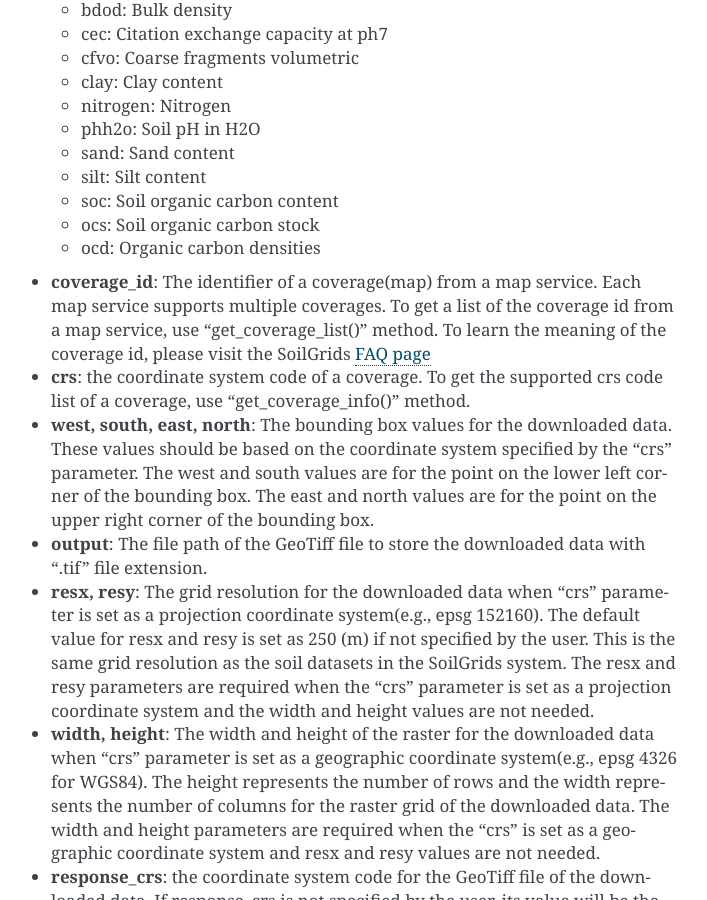
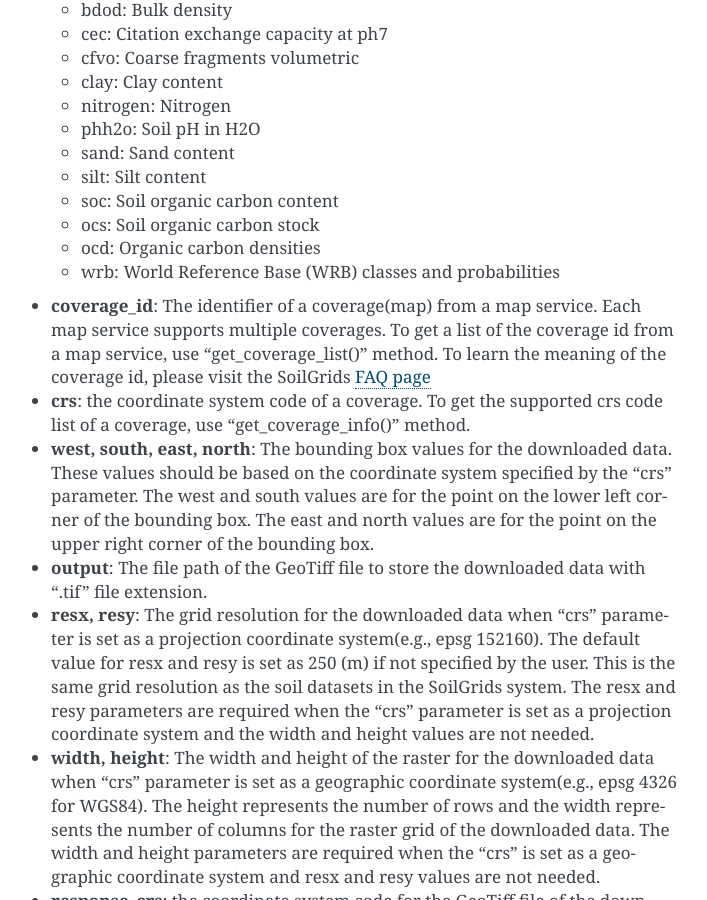
Before and after one commit to gantian127/soilgrids, a Sphinx documentation site: the page built from docs/source/index.rst, in a window 1280 px wide and 900 px high, scrolled down 3282 px. Shown: the whole window, without its empty margins (399-1106 px from the left). Built offline with Sphinx 7.4.7, drawn with Linux system fonts in a browser that asks for light colours.

Commit message:
add wrb info

```diff
--- a/docs/source/index.rst
+++ b/docs/source/index.rst
@@ -154,6 +154,7 @@ Parameter settings
   * soc: Soil organic carbon content
   * ocs: Soil organic carbon stock
   * ocd: Organic carbon densities
+  * wrb: World Reference Base (WRB) classes and probabilities
 
 * **coverage_id**: The identifier of a coverage(map) from a map service. Each map service supports
   multiple coverages. To get a list of the coverage id from a map service, use "get_coverage_list()" method.
```
